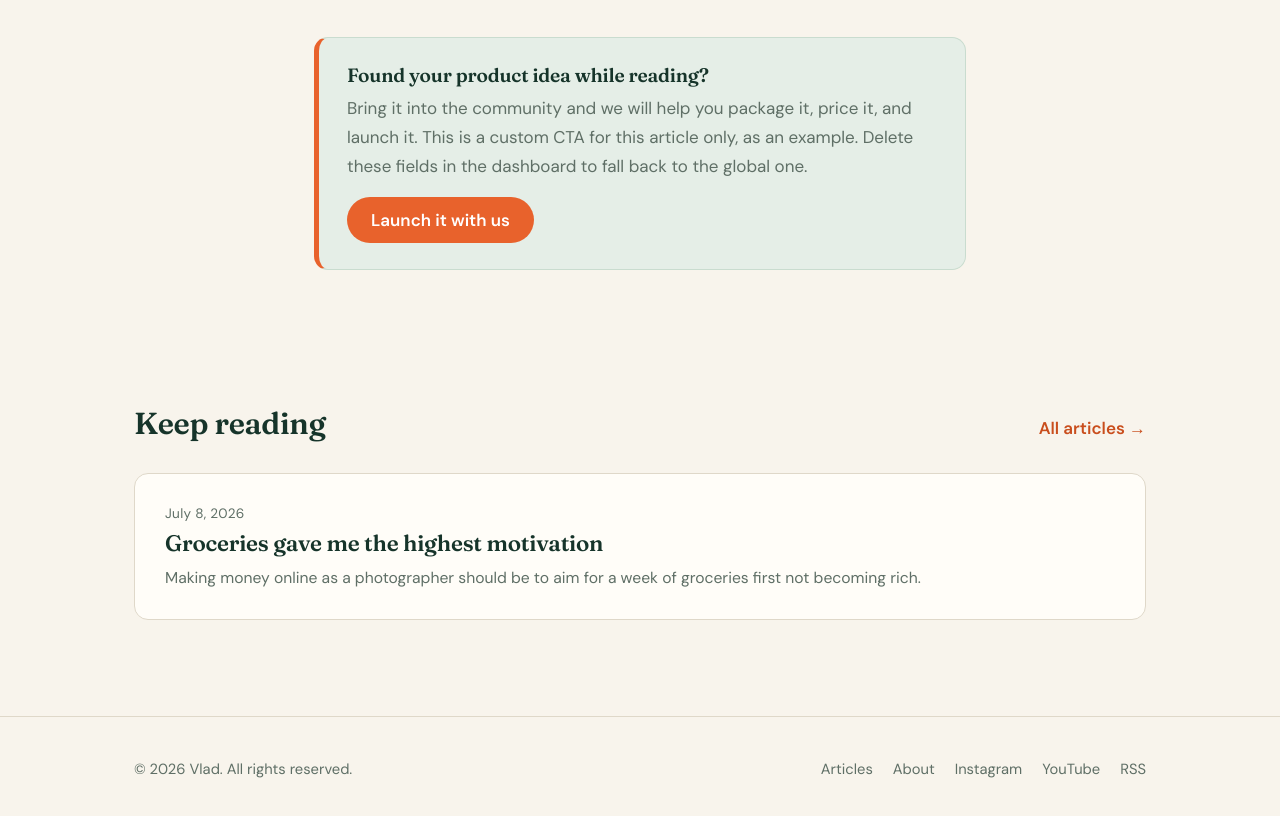
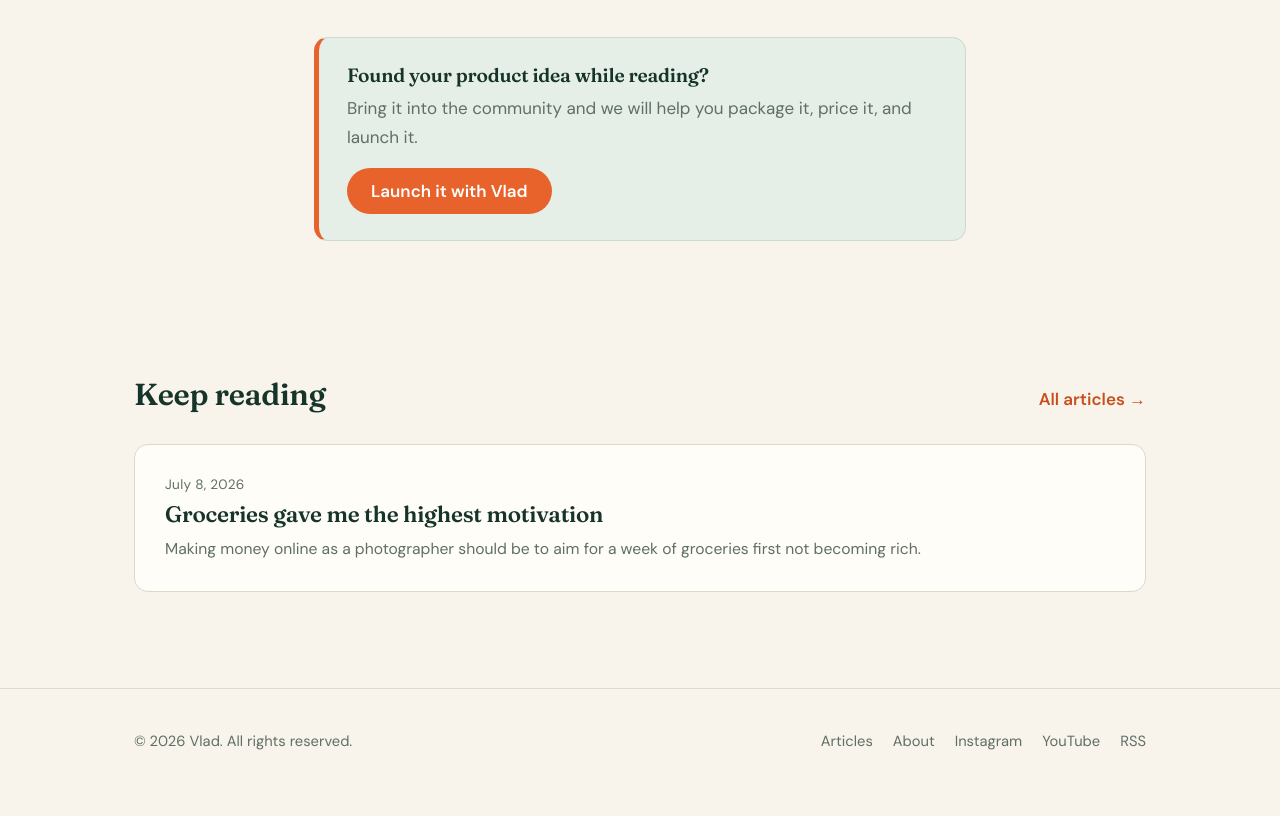
Before and after one commit to vladManea91/website, an Eleventy site: page src/posts/2026-07-01-your-first-digital-product.md in a window 1280 px wide. Shown: the part 3769-4585 px from the top of the page. Built offline with nearby package versions, Linux system fonts and the light colour scheme; Eleventy itself is replaced by a stand-in of ours; files that its build step writes are made by us from their sources.

Commit message:
Update Articles "2026-07-01-your-first-digital-product" - Vlad Manea <vlad.manea@ymail.com> via DecapBridge

```diff
--- a/src/posts/2026-07-01-your-first-digital-product.md
+++ b/src/posts/2026-07-01-your-first-digital-product.md
@@ -5,9 +5,8 @@ description: Most photographers think they need to create something new to sell
 date: 2026-07-01
 cta_heading: Found your product idea while reading?
 cta_text: Bring it into the community and we will help you package it, price it,
-  and launch it. This is a custom CTA for this article only, as an example.
-  Delete these fields in the dashboard to fall back to the global one.
-cta_button: Launch it with us
+  and launch it.
+cta_button: Launch it with Vlad
 ---
 Some days ago, I was crying my soul out.
 
```
